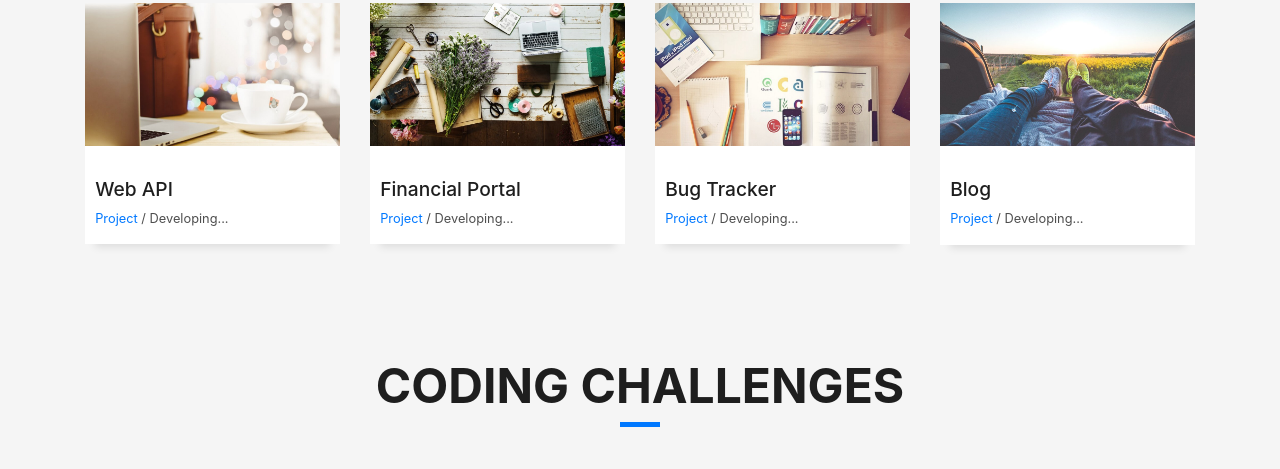
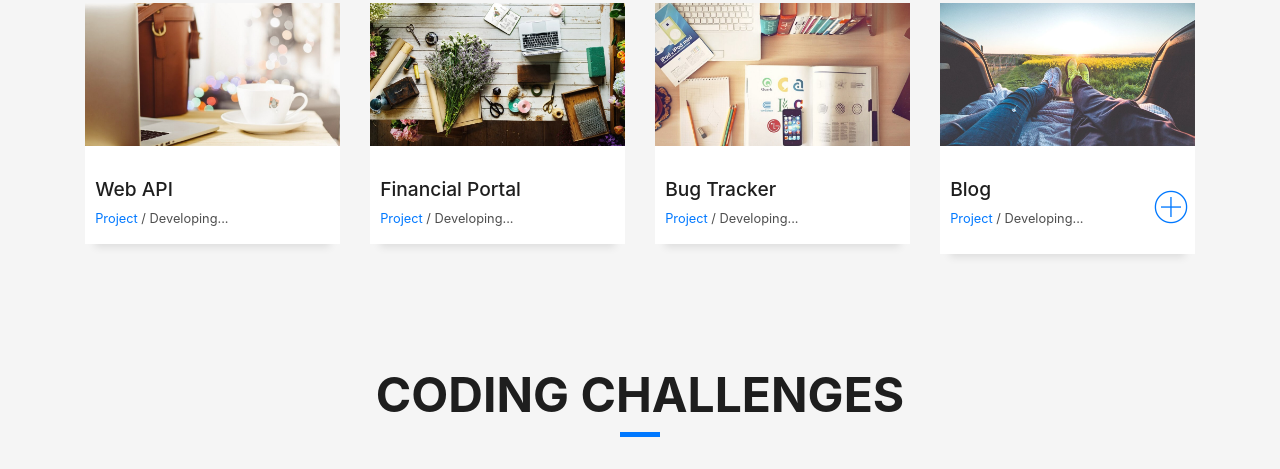
Before and after one commit to khoaNguyen2pt0/Portfolio, a plain HTML site: page index.html in a window 1280 px wide. Shown: the part 2331-2800 px from the top of the page. Drawn offline with Linux system fonts and the light colour scheme; files whose address does not match are found by name.

Commit message:
Update index.html

```diff
--- a/index.html
+++ b/index.html
@@ -288,7 +288,7 @@
                                     </div>
                                     <div class="col-sm-4">
                                         <div class="w-like">
-                                            <!--<a href=" TO BE UPDATED "> <span class="ion-ios-plus-outline"></span></a>-->
+                                            <a href="//khoablog.azurewebsites.net/"> <span class="ion-ios-plus-outline"></span></a>
                                         </div>
                                     </div>
                                 </div>
```
